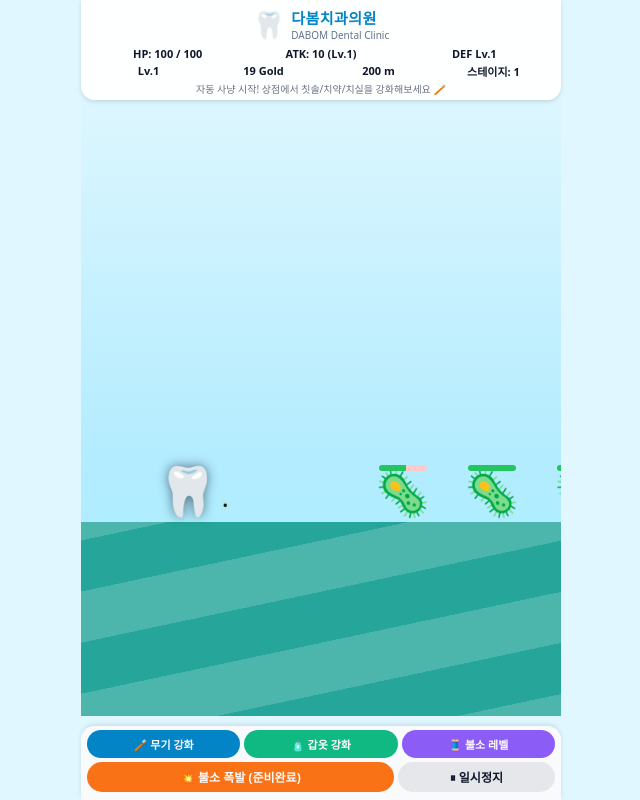
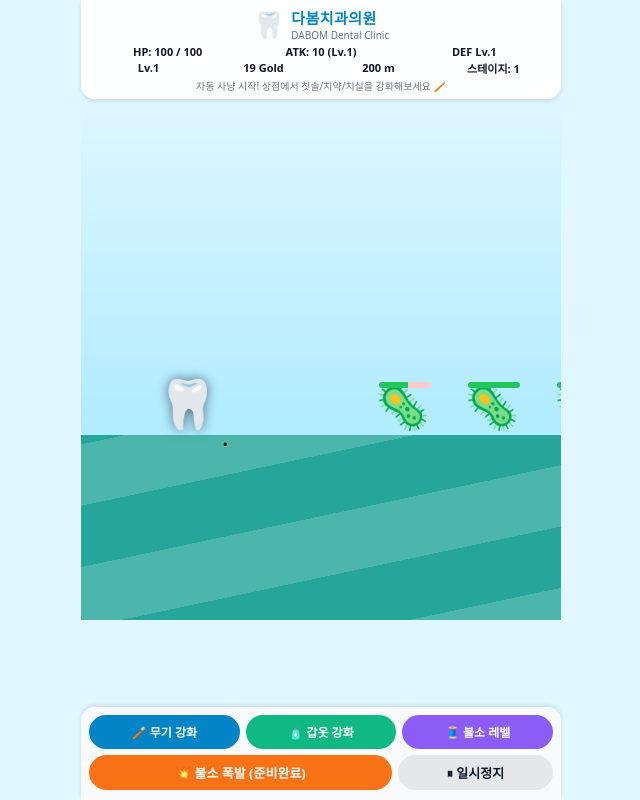
Before and after one commit to n01045081795-byte/Tooth-warrior, a plain HTML site: page index.html in a window 1280 px wide. Shown: the whole page, without its empty margins (319-959 px from the left). Drawn offline with Linux system fonts and the light colour scheme.

Commit message:
Update style.css

```diff
--- a/style.css
+++ b/style.css
@@ -23,7 +23,7 @@ body {
   top: 0;
   left: 0;
   right: 0;
-  padding: 6px 10px 4px;
+  padding: 6px 10px 6px;
   background: rgba(255, 255, 255, 0.95);
   box-shadow: 0 2px 4px rgba(15, 23, 42, 0.12);
   z-index: 20;
@@ -33,7 +33,7 @@ body {
   display: flex;
   align-items: center;
   justify-content: center;
-  margin-bottom: 4px;
+  margin-bottom: 2px;
 }
 
 #logo-mark {
@@ -58,7 +58,7 @@ body {
   justify-content: space-between;
   font-size: 11px;
   font-weight: 600;
-  margin-top: 2px;
+  margin-top: 1px;
 }
 
 .stat-row span {
@@ -73,11 +73,11 @@ body {
   color: #6b7280;
 }
 
-/* 게임 영역 */
+/* 게임 영역 : 화면 위쪽 절반만 사용 */
 #game-area {
   position: fixed;
-  top: 70px;            /* 상단 패널 높이 */
-  bottom: 84px;         /* 하단 패널 높이 */
+  top: 90px;      /* 상단 패널 전체를 피해서 시작 */
+  bottom: 180px;  /* 아래 쪽을 크게 남김 (상점 공간) */
   left: 0;
   right: 0;
   overflow: hidden;
@@ -96,13 +96,13 @@ body {
   left: 0;
   bottom: 0;
   width: 200%;
-  height: 30%;
+  height: 35%;
   background: repeating-linear-gradient(
     -12deg,
     #4db6ac 0px,
-    #4db6ac 50px,
-    #26a69a 50px,
-    #26a69a 100px
+    #4db6ac 60px,
+    #26a69a 60px,
+    #26a69a 120px
   );
   animation: groundScroll 7s linear infinite;
 }
@@ -119,7 +119,7 @@ body {
 /* 엔티티 공통 */
 .entity {
   position: absolute;
-  bottom: 30%;
+  bottom: 35%;
   font-size: 48px;
   user-select: none;
   pointer-events: none;
@@ -146,14 +146,15 @@ body {
   text-shadow: 0 0 4px rgba(234, 179, 8, 0.7);
 }
 
+.projectile.p1 {
+  text-shadow: 0 0 4px rgba(234, 179, 8, 0.9);
+}
 .projectile.p2 {
   text-shadow: 0 0 4px rgba(56, 189, 248, 0.9);
 }
-
 .projectile.p3 {
   text-shadow: 0 0 4px rgba(244, 114, 182, 0.9);
 }
-
 .projectile.p4 {
   text-shadow: 0 0 4px rgba(251, 113, 133, 0.9);
 }
@@ -161,9 +162,7 @@ body {
 /* HP 바 */
 .hp-bar {
   position: absolute;
-  bottom: 30%;
-  transform: translateY(40px);
-  width: 48px;
+  width: 52px;
   height: 6px;
   border-radius: 4px;
   background: #fecaca;
@@ -177,13 +176,13 @@ body {
   transition: width 0.1s linear;
 }
 
-/* 하단 패널 */
+/* 하단 패널 : 넓게 */
 #bottom-panel {
   position: fixed;
   left: 0;
   right: 0;
   bottom: 0;
-  padding: 4px 6px 8px;
+  padding: 8px 8px 10px;
   background: rgba(248, 250, 252, 0.98);
   box-shadow: 0 -2px 4px rgba(15, 23, 42, 0.1);
   z-index: 20;
@@ -191,13 +190,13 @@ body {
 
 #shop-row {
   display: flex;
-  gap: 4px;
-  margin-bottom: 4px;
+  gap: 6px;
+  margin-bottom: 6px;
 }
 
 #control-row {
   display: flex;
-  gap: 4px;
+  gap: 6px;
 }
 
 button {
@@ -209,8 +208,8 @@ button {
   flex: 1;
   border-radius: 999px;
   border: none;
-  padding: 6px 4px;
-  font-size: 11px;
+  padding: 8px 4px;
+  font-size: 12px;
   font-weight: 700;
   color: #ffffff;
   background: #0284c7;
@@ -233,8 +232,8 @@ button {
   flex: 2;
   border-radius: 999px;
   border: none;
-  padding: 6px 4px;
-  font-size: 12px;
+  padding: 8px 4px;
+  font-size: 13px;
   font-weight: 800;
   color: #f9fafb;
   background: #f97316;
@@ -244,8 +243,8 @@ button {
   flex: 1;
   border-radius: 999px;
   border: none;
-  padding: 6px 4px;
-  font-size: 12px;
+  padding: 8px 4px;
+  font-size: 13px;
   font-weight: 700;
   color: #0f172a;
   background: #e5e7eb;
@@ -327,7 +326,7 @@ button {
   }
 }
 
-/* 반응형 약간 여유 */
+/* 반응형 : 큰 화면에서 가운데 정렬 */
 @media (min-width: 768px) {
   #top-panel {
     left: 50%;
```
